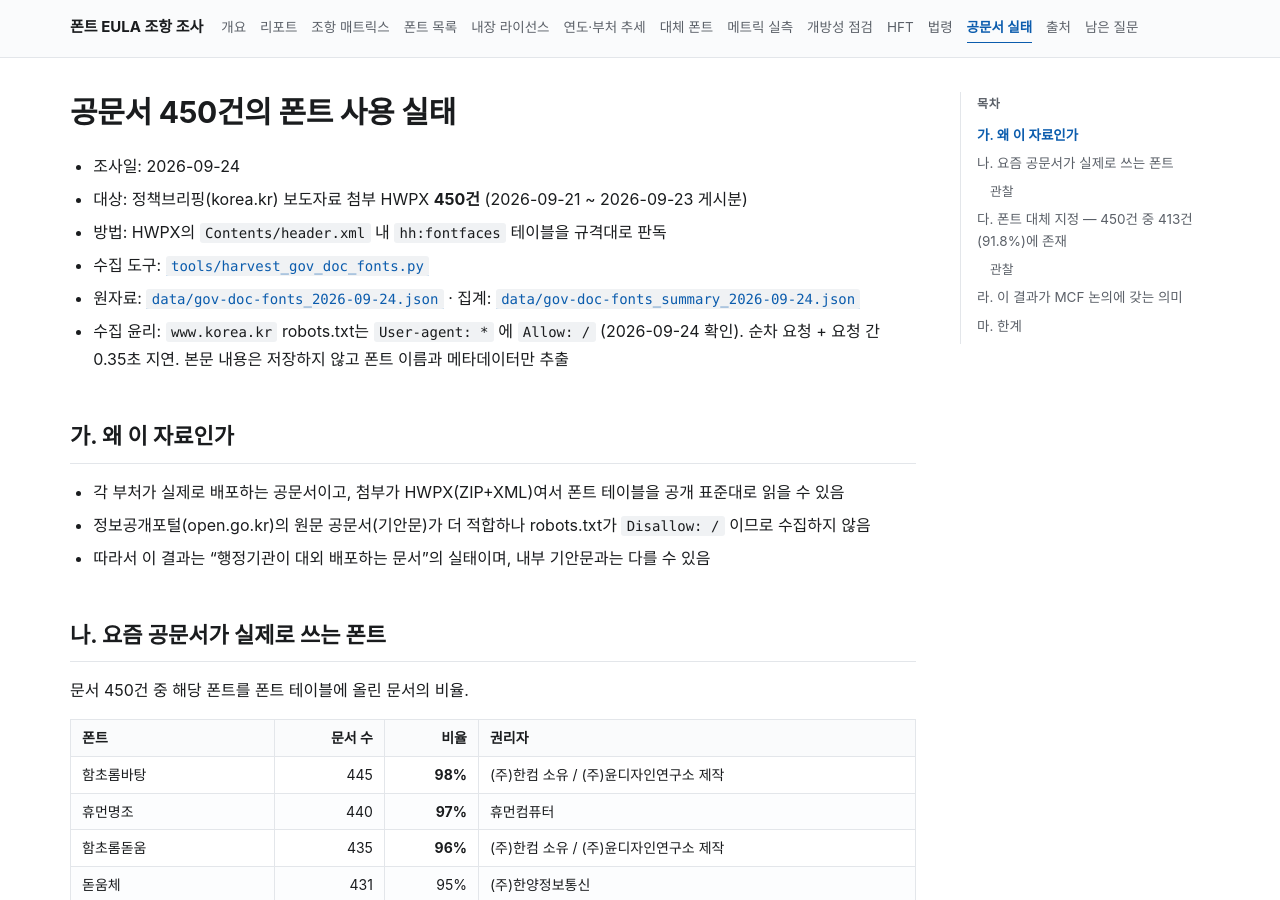
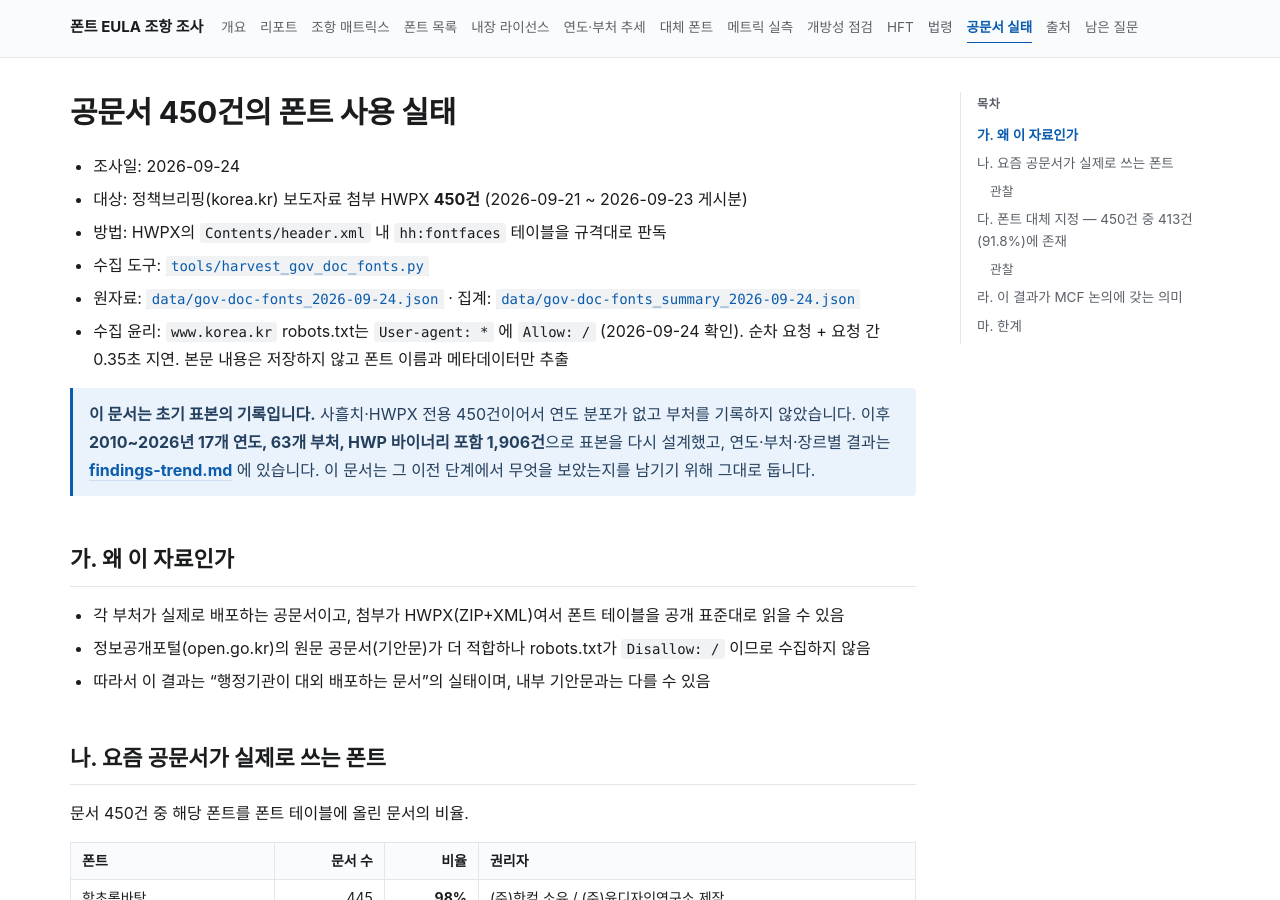
Before and after one commit to msjang/krigf26-font-eula-survey, a Jekyll site: the page built from findings-gov-docs.md, in a window 1280 px wide and 900 px high. Built offline with Jekyll 4.4.1, drawn with Linux system fonts in a browser that asks for light colours; our own code applies the rules of GitHub Pages for plain Markdown files.

Commit message:
docs(gov-docs): 초기 표본 문서임을 머리에 밝히고 확장판을 가리킴
findings-gov-docs.md 는 사흘치·HWPX 전용 450건 조사다. 이후 표본을 다시
설계해 findings-trend.md 가 그 자리를 대체했으나, 문서만 보면 이것이 현행
표본인지 알 수 없었다.

- 초기 표본의 기록임을 밝히고 한계(연도 분포 없음, 부처 미기록)를 적었다
- 확장판 findings-trend.md 를 가리킨다
- 그 이전 단계에서 무엇을 보았는지 남기기 위해 문서 자체는 그대로 둔다

Co-Authored-By: Claude <noreply@anthropic.com>

```diff
--- a/findings-gov-docs.md
+++ b/findings-gov-docs.md
@@ -6,6 +6,12 @@
 - 수집 도구: [`tools/harvest_gov_doc_fonts.py`](tools/harvest_gov_doc_fonts.py)
 - 원자료: [`data/gov-doc-fonts_2026-09-24.json`](data/gov-doc-fonts_2026-09-24.json) · 집계: [`data/gov-doc-fonts_summary_2026-09-24.json`](data/gov-doc-fonts_summary_2026-09-24.json)
 - 수집 윤리: `www.korea.kr` robots.txt는 `User-agent: *` 에 `Allow: /` (2026-09-24 확인). 순차 요청 + 요청 간 0.35초 지연. 본문 내용은 저장하지 않고 폰트 이름과 메타데이터만 추출
+
+> **이 문서는 초기 표본의 기록입니다.**
+> 사흘치·HWPX 전용 450건이어서 연도 분포가 없고 부처를 기록하지 않았습니다.
+> 이후 **2010~2026년 17개 연도, 63개 부처, HWP 바이너리 포함 1,906건**으로 표본을 다시 설계했고,
+> 연도·부처·장르별 결과는 **[findings-trend.md](findings-trend.md)** 에 있습니다.
+> 이 문서는 그 이전 단계에서 무엇을 보았는지를 남기기 위해 그대로 둡니다.
 
 ## 가. 왜 이 자료인가
 
```
